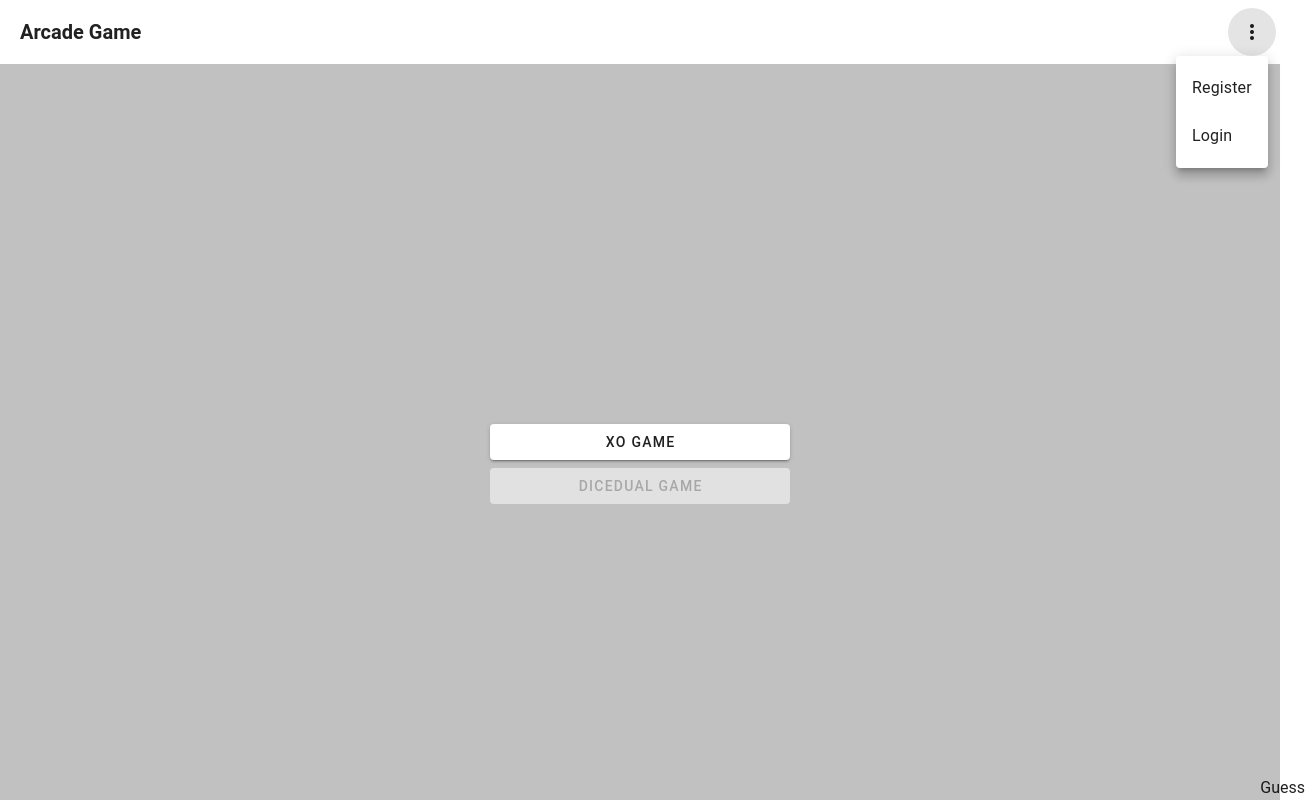
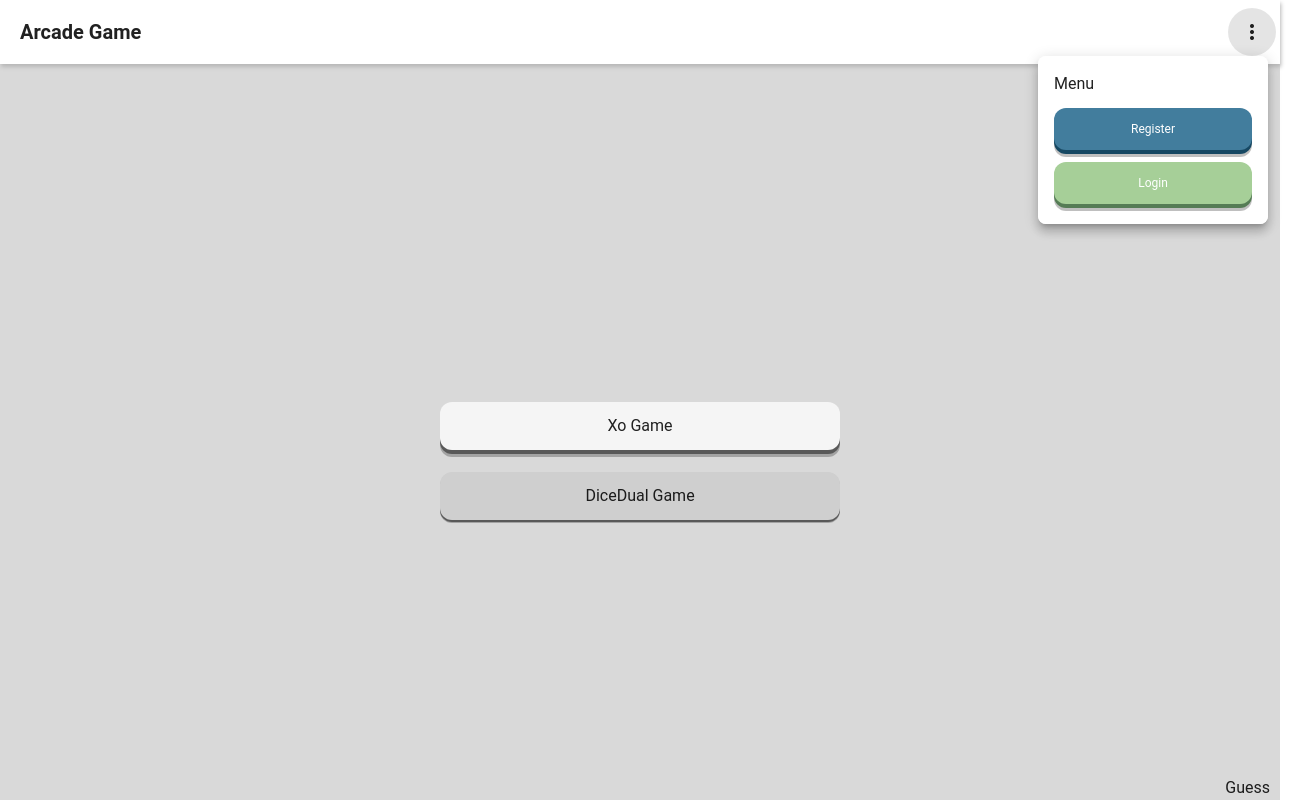
Before and after one commit to atippaz/DiceDualGame, a Vue app in the folder dice-dual-game/: page / in a window 1280 px wide. Both pictures are taken after a click on the button 1252 px from the left and 32 px from the top of the page. Shown: the whole page, 1305 px wide, since content can reach past the window. Built offline with nearby package versions, Linux system fonts and the light colour scheme.

Commit message:
update ui game

```diff
--- a/dice-dual-game/src/api/socket/mqqt.ts
+++ b/dice-dual-game/src/api/socket/mqqt.ts
@@ -45,8 +45,6 @@ export default (
                     socket.on(e.nameEvent, (data) => e.fn(data))
                 )
                 socket.emit('requestMqqtState', true)
-
-                console.log('request mqqt')
             }
         },
         useMqqt: (playerId: string) => {
--- /dev/null
+++ b/dice-dual-game/src/components/Button3D.vue
@@ -0,0 +1,93 @@
+<template>
+  <button class="pushable" :disabled="props.disabled">
+  <span class="shadow"></span>
+  <span class="edge" :style="{background:props.edge}"></span>
+  <span class="front" :style="{background:props.background,padding:`${props.height}px ${props.width}px`,'font-size':props.fontSize}">
+    <slot></slot>
+  </span>
+</button>
+</template>
+<script lang="ts" setup>
+import {defineProps} from 'vue'
+const props = defineProps({
+  background:{type:String,required:false,default:' hsl(0, 0%, 96%)'},
+  edge:{type:String,required:false,default:'hsl(0, 0%, 35%)'},
+  width:{type:String,required:false,default:'42'},
+  height:{type:String,required:false,default:'12'},
+  disabled:{type:Boolean,required:false,default:false},
+  fontSize:{type:String,required:false,default:'16px'},
+})
+</script>
+<style scoped lang="scss">
+.pushable {
+  position: relative;
+  background: transparent;
+  border: none;
+  padding: 0;
+  cursor: pointer;
+}
+.shadow {
+  position: absolute;
+  top: 0;
+  left: 0;
+  width: 100%;
+  height: 100%;
+  border-radius: 12px;
+  background: hsl(0deg 0% 0% / 0.25);
+  transform: translateY(3px);
+}
+.edge {
+  position: absolute;
+  top: 0;
+  left: 0;
+  width: 100%;
+  height: 100%;
+  border-radius: 12px;
+  // background: hsl(128, 72%, 23%);
+}
+.front {
+  display: block;
+  position: relative;
+  // padding: 12px 42px;
+  border-radius: 12px;
+  // font-size: 1.25rem;
+  // color: white;
+  // background: hsl(0, 0%, 81%);
+  transform: translateY(-4px);
+
+  // transform: translateY(-4px);
+}
+
+.pushable:disabled .front {
+  background: hsl(0, 0%, 81%) !important;
+  transform: translateY(-3px);
+}
+.pushable:hover:disabled {
+  cursor: not-allowed;
+}
+.pushable:disabled .front {
+  background: hsl(0, 0%, 81%) !important;
+  transform: translateY(-2px);
+
+}
+.pushable:disabled .shadow {
+  background: hsl(0deg 0% 0% / 0.25) !important;
+  transform: translateY(1px);
+}
+
+.pushable:hover:not(:disabled) .front {
+  transform: translateY(-6px);
+}
+.pushable:hover:not(:disabled) .shadow {
+  transform: translateY(4px);
+}
+.pushable:active:not(:disabled) .front {
+  transform: translateY(-2px);
+}
+.pushable:active:not(:disabled) .shadow {
+  transform: translateY(1px);
+}
+
+.pushable:focus:not(:focus-visible) {
+  outline: none;
+}</style>
--- a/dice-dual-game/src/helper/auth.ts
+++ b/dice-dual-game/src/helper/auth.ts
@@ -1,10 +1,11 @@
-import router from '@/router/index'
+// import router from '@/router/index'
 import { getContext } from '@/context'
 import _accountApi from '../api/account/index'
 import { contextPluginSymbol } from '@/plugins/context'
 import jwt_decode from 'jwt-decode'
 const context = getContext().inject(contextPluginSymbol)
 const accountApi = _accountApi()
+const router = getContext().router
 function setToken(token: string) {
     localStorage.setItem('userToken', token)
 }
@@ -20,14 +21,9 @@ function login(username: string, password: string) {
             const token = e.data.token as string
             setToken(token)
             const decoded = jwt_decode(token) as any
-            console.log(context)
-            console.log(token)
-            console.log(decoded)
-
             context?.updateToken(token)
             context?.updateUserId(decoded.userId)
             router.push({ name: 'Home' })
-            console.log('go home nah')
         }
     })
 }
--- a/dice-dual-game/src/layouts/default/AppBar.vue
+++ b/dice-dual-game/src/layouts/default/AppBar.vue
@@ -1,30 +1,48 @@
 <template>
-    <v-app-bar flat>
-        <v-app-bar-title>
-            <p style="font-weight: bold">Arcade Game</p>
+    <v-app-bar flat style="box-shadow: 1px 3px 4px #b8b8b8;">
+        <v-app-bar-title  @click="router.push({name:'Home'})" style="cursor: pointer;">
+            <p style="font-weight: bold" >Arcade Game</p>
         </v-app-bar-title>
         <template v-slot:append>
             <v-menu>
                 <template v-slot:activator="{ props }">
                     <v-btn icon="mdi-dots-vertical" v-bind="props"></v-btn>
                 </template>
+                <v-card width="230px" rounded="lg">
 
                 <v-list>
-                    <v-list-item v-if="isLogin()" @click="logout">
-                        <v-list-item-title> logout </v-list-item-title>
-                    </v-list-item>
-                    <v-list-item v-if="!isLogin()" @click="goToRegisterPage">
-                        <v-list-item-title> Register </v-list-item-title>
-                    </v-list-item>
-                    <v-list-item v-if="!isLogin()" @click="goToLoginPage">
-                        <v-list-item-title> Login </v-list-item-title>
-                    </v-list-item>
+                    <div class="px-4 pt-2">
+                        <span>Menu</span>
+
+                    <div class="mt-4 pb-2">
+                        <Btn class="w-100" background="#FF6969" edge="#C70039" font-size="12px" v-if="isLogin()" @click="logout">
+                            <span style="color: white;">
+                                logout
+                            </span>
+                            </Btn>
+                        <Btn class="w-100" background="#427D9D" edge="#164863" font-size="12px" v-if="!isLogin()" @click="goToRegisterPage">
+                            <span style="color: white;">
+                                Register
+                            </span>
+                            </Btn>
+                            <Btn class="w-100 mt-3" background="#A6CF98" edge="#557C55" font-size="12px" v-if="!isLogin()" @click="goToLoginPage">
+                            <span style="color: white;">
+                                Login
+                            </span>
+                            </Btn>
+                    </div>
+                    </div>
+
                 </v-list>
+            </v-card>
+
             </v-menu>
         </template>
     </v-app-bar>
 </template>
 
 <script lang="ts" setup>
+import Btn from '@/components/Button3D.vue'
 import { logout, goToLoginPage, isLogin, goToRegisterPage } from '@/helper/auth'
+import router from '@/router';
 </script>
--- a/dice-dual-game/src/layouts/default/Default.vue
+++ b/dice-dual-game/src/layouts/default/Default.vue
@@ -2,7 +2,7 @@
     <v-app>
         <default-bar />
         <v-main class="h-100">
-            <div style="background-color: rgb(193, 193, 193)" class="h-100">
+            <div style="background-color: rgb(217, 217, 217)" class="h-100">
                 <default-view />
             </div>
         </v-main>
--- a/dice-dual-game/src/plugins/context.ts
+++ b/dice-dual-game/src/plugins/context.ts
@@ -18,8 +18,6 @@ function $context() {
             localStorage.removeItem('userToken')
             return
         }
-        console.log(token)
-
         _token.value = token
     }
     function updateUserId(userId: string) {
@@ -34,7 +32,6 @@ function $context() {
                 _token.value === null
                     ? ''
                     : (jwt_decode(_token.value) as any).userId
-            console.log(_userId.value)
         } catch (er) {
             console.log(er)
             localStorage.removeItem('userToken')
@@ -42,7 +39,7 @@ function $context() {
     }
     syncToken()
     return {
-        token: computed(() => localStorage.getItem('userToken') || ''),
+        token: computed(() => _token.value || ''),
         userId: computed(() => _userId.value),
         updateUserId,
         updateToken,
--- a/dice-dual-game/src/views/Home.vue
+++ b/dice-dual-game/src/views/Home.vue
@@ -1,27 +1,25 @@
 <template>
     <div class="w-100 h-100" style="position: relative">
         <div class="w-100 h-100 d-flex justify-center align-center">
-            <div style="width: 300px">
-                <div class="w-100 mb-2">
-                    <v-btn
-                        class="w-100"
-                        @click="router.push({ name: 'XoLobby' })"
-                    >
+            <div style="width: 400px">
+                <div class="w-100 mb-5">
+                    <Btn class="w-100" @click="router.push({ name: 'XoLobby' })">
                         Xo Game
-                    </v-btn>
+                    </Btn>
                 </div>
                 <div class="w-100">
-                    <v-btn class="w-100" disabled>DiceDual Game</v-btn>
+                    <Btn class="w-100" disabled>DiceDual Game</Btn>
                 </div>
             </div>
         </div>
-        <div style="position: absolute; bottom: 0; right: -25px">
+        <div style="position: absolute; bottom: 0; right: 10px">
             {{ userId ? 'UserID:' + userId : 'Guess' }}
         </div>
     </div>
 </template>
 
 <script lang="ts" setup>
+import Btn from '@/components/Button3D.vue'
 import { useRouter } from 'vue-router'
 import { getContext } from '@/context'
 import { contextPluginSymbol } from '@/plugins/context'
--- a/dice-dual-game/src/views/Login.vue
+++ b/dice-dual-game/src/views/Login.vue
@@ -1,8 +1,7 @@
 <template>
     <div class="h-100 w-100 d-flex justify-center align-center" >
-
             <div class="pa-10 rounded-xl" style="width: 500px; background-color: rgb(255, 255, 255);">
-                <div class="d-flex justify-center">Welcome To Arcade Game</div>
+                <div class="d-flex justify-center" style="font-size: 19px;">Welcome To Arcade Game</div>
                 <div class="my-6">
 
                     <v-text-field label="User Name" v-model="username"></v-text-field>
@@ -10,33 +9,23 @@
                 </div>
                     <div class="d-flex">
                         <a href="register">register</a>
-
                         <v-spacer></v-spacer>
-                        <v-btn @click="login">login</v-btn>
+                        <Btn background="#A6CF98" edge="#557C55" @click="login">login</Btn>
 
                     </div>
 
                 </div>
-
-            <!-- <v-container>
-                <v-row>
-                <v-col></v-col>
-                <v-col> </v-col>
-                <v-col></v-col>
-
-            </v-row>
-
-        </v-container> -->
     </div>
 </template>
 
 <script lang="ts" setup>
+import Btn from '@/components/Button3D.vue'
+
 import { login as loginApi } from '@/helper/auth'
 import { ref } from 'vue'
 const password = ref('')
 const username = ref('')
 
-function login() {
-    loginApi(username.value, password.value)
-}
+const login = () => loginApi(username.value, password.value)
+
 </script>
--- a/dice-dual-game/src/views/XoLobby.vue
+++ b/dice-dual-game/src/views/XoLobby.vue
@@ -1,12 +1,12 @@
 <template>
-    <div>
+    <div class="mx-6">
         <div class="d-flex justify-end px-4">
-            <v-btn @click="dialogCreate = true"> create room</v-btn>
+            <Btn background="hsl(69, 100%, 60%)" edge="hsl(69, 77%, 36%)" @click="dialogCreate = true"> create room</Btn>
         </div>
         <v-container fluid>
             <v-row>
                 <v-col>
-                    <div>xo Room List</div>
+                    <div class="mb-2 ml-1">xo Room List</div>
                     <v-data-table :headers="headers" :items="xoRoomList" item-value="name" class="elevation-1">
                         <template v-slot:item.started="{ item }">
                             <div>
@@ -14,16 +14,15 @@
                             </div>
                         </template>
                         <template v-slot:bottom> </template>
-                        <template v-slot:item.actions="{ item }">
-                            <v-btn v-if="item.canJoin" @click="joinRoom(item.roomId)">Join Room</v-btn>
-                            <v-btn v-if="item.canView" @click="viewRoom(item.roomId)">View Room</v-btn>
-                            <v-btn v-if="item.canResume" @click="resume(item.roomId)">resume
-                            </v-btn>
+                        <template v-slot:item.actions="{ item }" style="padding: 12px;">
+                            <Btn edge="hsl(128, 72%, 23%)" width="12" height="7"  font-size="12px" background="hsl(128, 100%, 57%)" v-if="item.canJoin" @click="joinRoom(item.roomId)">Join Room</Btn>
+                            <Btn edge="hsl(128, 72%, 23%)" width="12" height="7"  font-size="12px" background="hsl(128, 100%, 57%)" v-if="item.canView" @click="viewRoom(item.roomId)">View Room</Btn>
+                            <Btn edge="hsl(128, 72%, 23%)" width="12" height="7"  font-size="12px" background="hsl(128, 100%, 57%)" v-if="item.canResume" @click="resume(item.roomId)">resume</Btn>
                         </template>
                     </v-data-table>
                 </v-col>
                 <v-col>
-                    <div>Current Room</div>
+                    <div class="mb-2 ml-1">Current Room</div>
                     <v-data-table :headers="headers" :items="currentRoom" item-value="name" class="elevation-1">
                         <template v-slot:bottom> </template>
                         <template v-slot:item.started="{ item }">
@@ -32,10 +31,9 @@
                             </div>
                         </template>
                         <template v-slot:item.actions="{ item }">
-                            <v-btn v-if="item.canJoin" @click="joinRoom(item.roomId)">Join Room</v-btn>
-                            <v-btn v-if="item.canView" @click="viewRoom(item.roomId)">View Room</v-btn>
-                            <v-btn v-if="item.canResume" @click="resume(item.roomId)">resume
-                            </v-btn>
+                            <Btn edge="hsl(128, 72%, 23%)" width="12" height="7"  font-size="12px" background="hsl(128, 100%, 57%)" v-if="item.canJoin" @click="joinRoom(item.roomId)">Join Room</Btn>
+                            <Btn edge="hsl(128, 72%, 23%)" width="12" height="7"  font-size="12px" background="hsl(128, 100%, 57%)" v-if="item.canView" @click="viewRoom(item.roomId)">View Room</Btn>
+                            <Btn edge="hsl(128, 72%, 23%)" width="12" height="7"  font-size="12px" background="hsl(128, 100%, 57%)" v-if="item.canResume" @click="resume(item.roomId)">resume</Btn>
                         </template>
                     </v-data-table>
                 </v-col>
@@ -48,7 +46,6 @@
                     <v-text-field v-model="roomName" label="room name"></v-text-field>
                     <v-text-field v-model="boardSize" type="number" label="board size game"></v-text-field>
                     <div class="d-flex justify-end">
-                        {{ statemqqt }}
                         <p class="text-mute">
                             Esp32 State:{{
                                 mqqtIsOnline ? 'online' : 'offline'
@@ -71,6 +68,7 @@
 </template>
 
 <script lang="ts" setup>
+import Btn from '@/components/Button3D.vue'
 import { ref, onBeforeUnmount } from 'vue'
 import { getContext } from '@/context'
 import { contextPluginSymbol } from '@/plugins/context'
@@ -87,12 +85,9 @@ import { watch } from 'vue'
 watch(
     () => useEsp32.value,
     (newValue) => {
-        console.log(newValue)
         if (newValue) {
-            console.log('ใช้')
             mqqt.useMqqt(playerId)
         } else {
-            console.log('ไม่ใช้')
             mqqt.unUseMqqt()
         }
     }
@@ -176,7 +171,6 @@ function initDataRoom() {
             currentRoom.value = xoData as []
         }
     })
-    console.log('get Data')
     if (timer === null) {
         timer = setInterval(initDataRoom, 1000 * 60 * 5)
     }
@@ -242,3 +236,8 @@ onBeforeUnmount(() => {
     clearInterval(timer)
 })
 </script>
+<style lang="scss" scoped>
+// .v-table:deep(.v-data-table__tr){
+// padding: 12px 0px;
+// }
+</style>
--- a/dice-dual-game/src/views/XoRoom.vue
+++ b/dice-dual-game/src/views/XoRoom.vue
@@ -138,7 +138,6 @@ function callBackJoin(mes: string) {
 }
 function callBackRoomData(data: RoomGameData) {
     detail.value = data
-    // console.log(data)
 }
 function callBackUpdateBoardCell(data: {
     target: { row: number | string; col: number | string }
```
Also changed, not shown: 1 other file (tests, documents, lock files or other folders).
